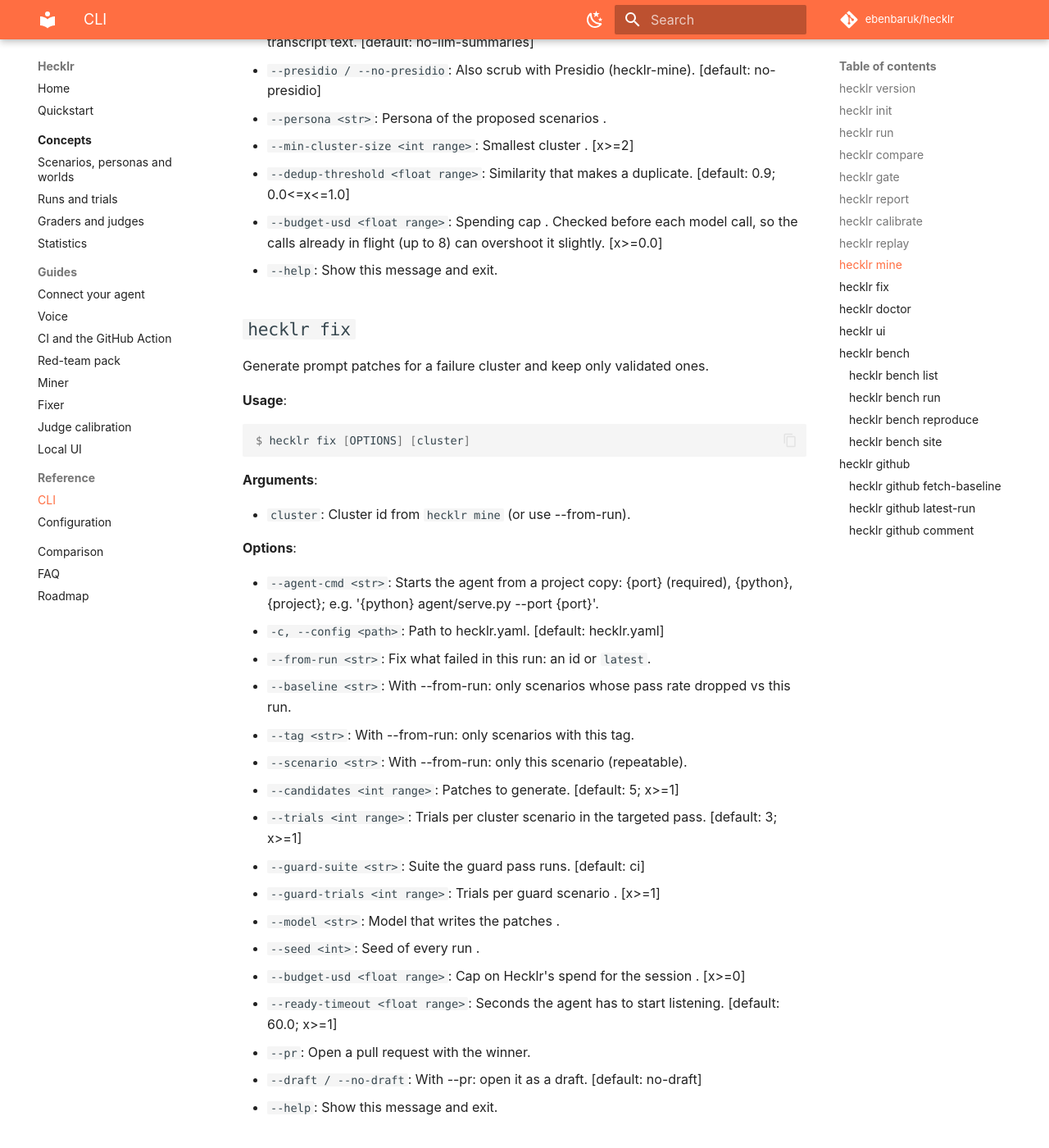
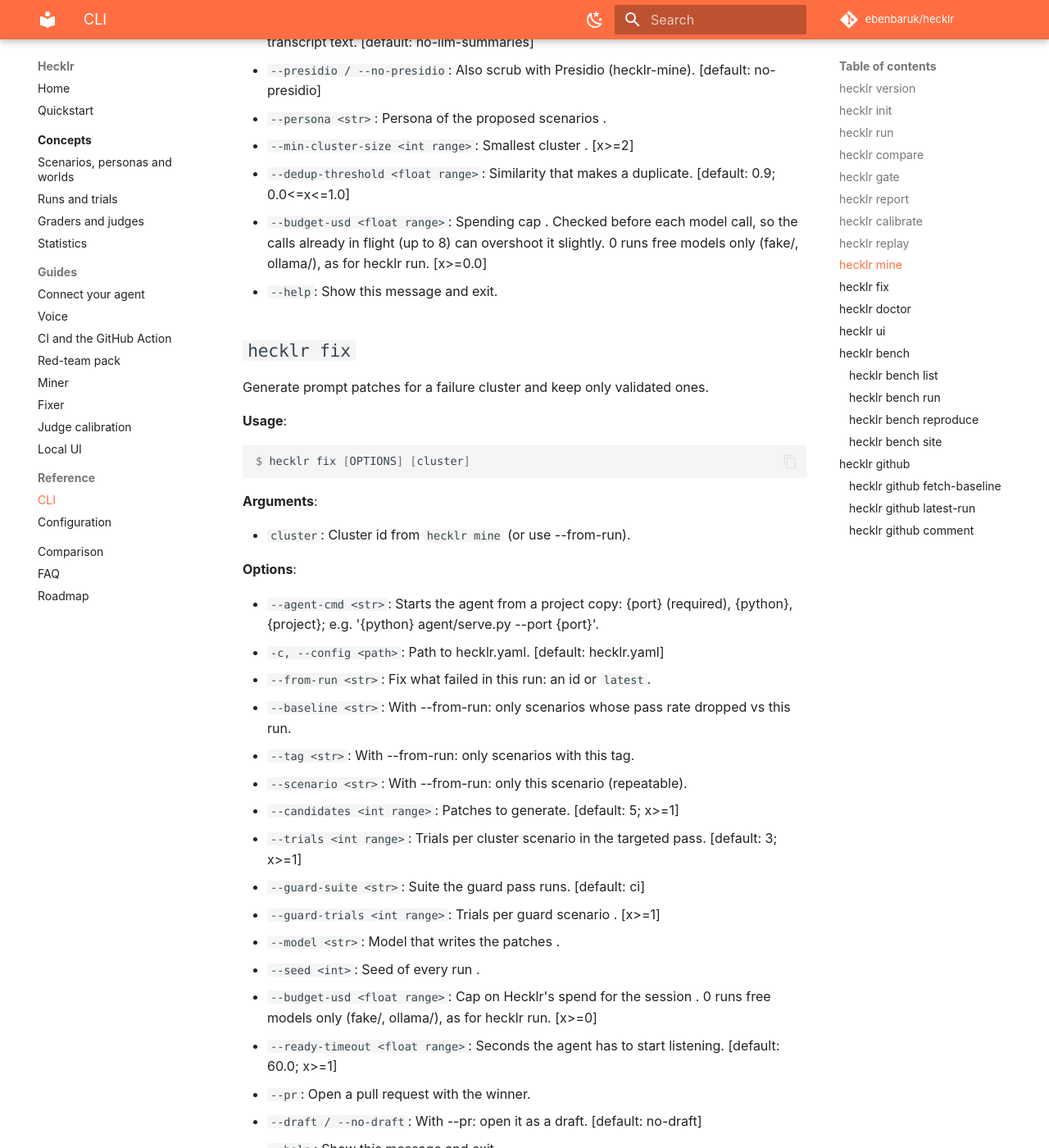
Before and after one commit to ebenbaruk/hecklr, an MkDocs documentation site: the page built from docs/reference/cli.md, in a window 1280 px wide and 1400 px high, scrolled down 6375 px. Shown: the whole window at 82% size. Built offline with MkDocs 1.6.1 and Material for MkDocs 9.7.7, drawn with Linux system fonts in a browser that asks for light colours; comment, search, counter and statistics services are not loaded.

Commit message:
docs(reference): regenerate the CLI page for the $0 budget help text
Co-Authored-By: Claude Opus 5.5 <noreply@anthropic.com>

```diff
--- a/docs/reference/cli.md
+++ b/docs/reference/cli.md
@@ -242,7 +242,7 @@ $ hecklr mine [OPTIONS] {logs}
 * `--persona <str>`: Persona of the proposed scenarios .
 * `--min-cluster-size <int range>`: Smallest cluster .  [x&gt;=2]
 * `--dedup-threshold <float range>`: Similarity that makes a duplicate.  [default: 0.9; 0.0&lt;=x&lt;=1.0]
-* `--budget-usd <float range>`: Spending cap . Checked before each model call, so the calls already in flight (up to 8) can overshoot it slightly.  [x&gt;=0.0]
+* `--budget-usd <float range>`: Spending cap . Checked before each model call, so the calls already in flight (up to 8) can overshoot it slightly. 0 runs free models only (fake/, ollama/), as for hecklr run.  [x&gt;=0.0]
 * `--help`: Show this message and exit.
 
 ## `hecklr fix`
@@ -273,7 +273,7 @@ $ hecklr fix [OPTIONS] [cluster]
 * `--guard-trials <int range>`: Trials per guard scenario .  [x&gt;=1]
 * `--model <str>`: Model that writes the patches .
 * `--seed <int>`: Seed of every run .
-* `--budget-usd <float range>`: Cap on Hecklr&#x27;s spend for the session .  [x&gt;=0]
+* `--budget-usd <float range>`: Cap on Hecklr&#x27;s spend for the session . 0 runs free models only (fake/, ollama/), as for hecklr run.  [x&gt;=0]
 * `--ready-timeout <float range>`: Seconds the agent has to start listening.  [default: 60.0; x&gt;=1]
 * `--pr`: Open a pull request with the winner.
 * `--draft / --no-draft`: With --pr: open it as a draft.  [default: no-draft]
```
